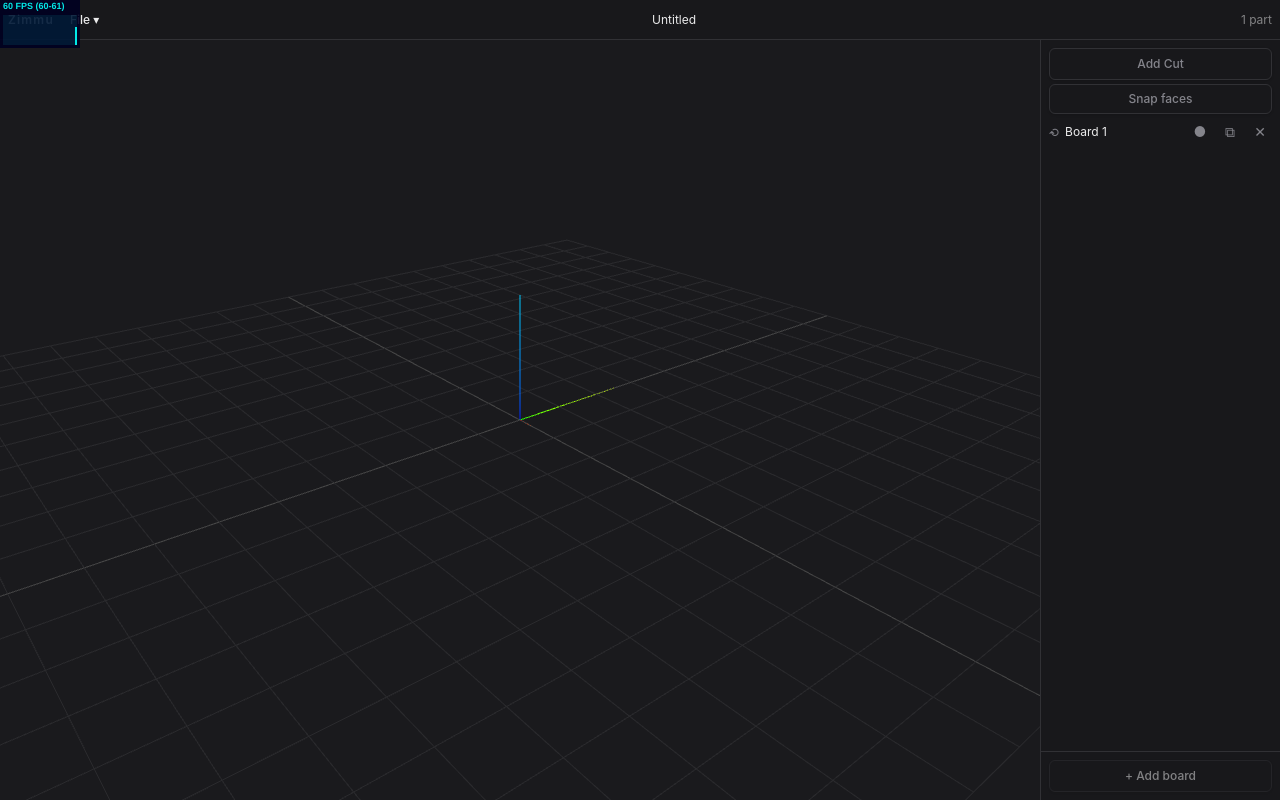
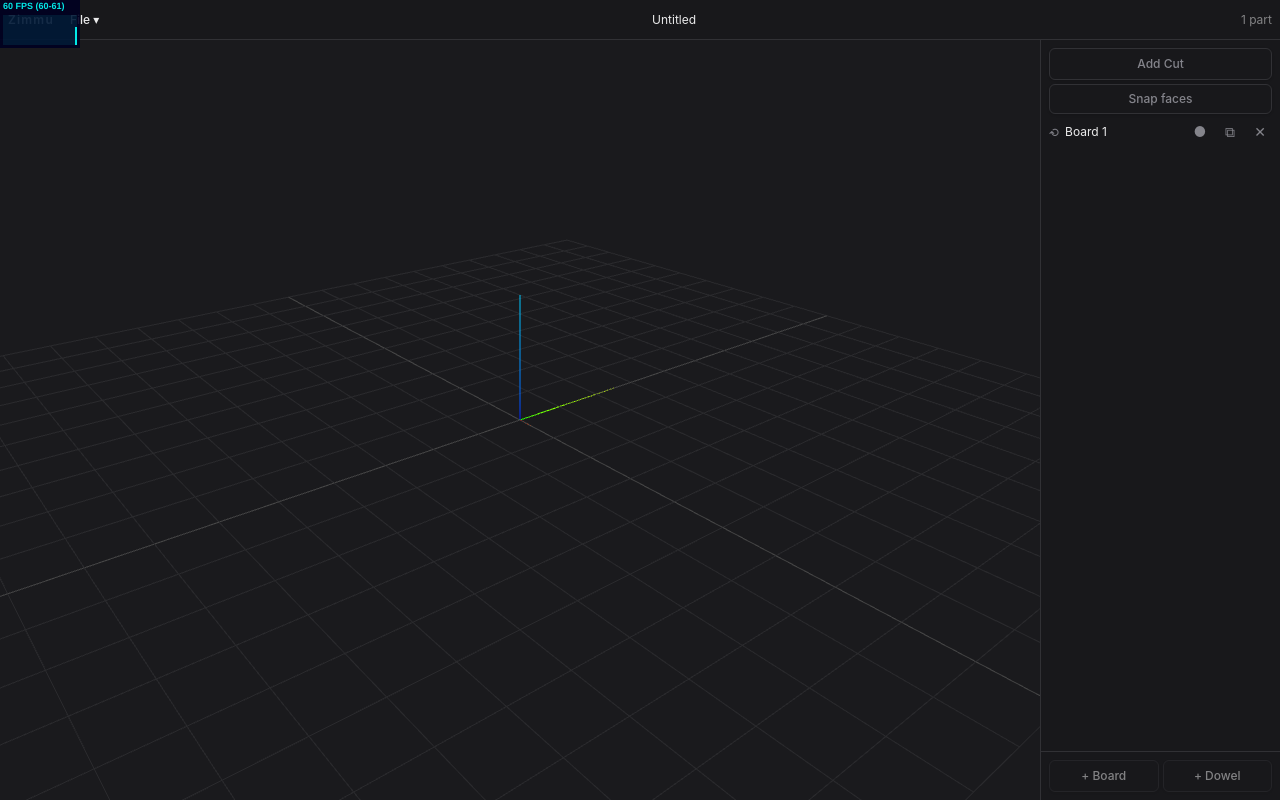
Before and after one commit to Tiosos/zimmu-web, a React (Vite) app: page / in a window 1280 px wide. Built offline with nearby package versions, Linux system fonts and the light colour scheme.

Commit message:
feat(ui): + Dowel button and dowel dimension editor

```diff
--- a/src/ui/sidebar.tsx
+++ b/src/ui/sidebar.tsx
@@ -1,5 +1,5 @@
 import { useState, useEffect, useRef, useMemo } from 'react'
-import type { BoardPart, CutDef, CutId, Part, PartId, Scene } from '../scene/types'
+import type { CutDef, CutId, Part, PartId, Scene } from '../scene/types'
 import { useDebouncedCallback } from './useDebouncedCallback'
 import { faceAxes } from '../scene/snapMath'
 import { PART_COLORS } from '../scene/palette'
@@ -327,7 +327,7 @@ function ColorControl({
   part,
   onUpdate,
 }: {
-  part: BoardPart
+  part: Part
   onUpdate: (id: PartId, updater: (p: Part) => Part, historyLabel?: string) => void
 }) {
   return (
@@ -393,8 +393,6 @@ function EditPanel({
   useEffect(() => {
     if (!labelFocused.current) setLabelValue(part.label)
   }, [part.label])
-
-  if (part.kind !== 'board') return null
 
   return (
     <div className="p-2 border-t border-border">
@@ -462,6 +460,8 @@ function EditPanel({
       <Collapsible open={shapeOpen} onOpenChange={setShapeOpen}>
         <SectionHeader open={shapeOpen} label="Shape" />
         <CollapsibleContent forceMount className="data-[state=closed]:hidden">
+          {part.kind === 'board' ? (
+            <>
               <DimInput
                 label="L"
                 value={part.length}
@@ -480,6 +480,27 @@ function EditPanel({
                 suffix="mm"
                 onCommit={(v) => onUpdate(part.id, (p) => ({ ...p, thickness: v }))}
               />
+            </>
+          ) : (
+            <>
+              <DimInput
+                label="Ø"
+                value={part.diameter}
+                suffix="mm"
+                onCommit={(v) =>
+                  onUpdate(part.id, (p) => (p.kind === 'cylinder' ? { ...p, diameter: v } : p))
+                }
+              />
+              <DimInput
+                label="L"
+                value={part.length}
+                suffix="mm"
+                onCommit={(v) =>
+                  onUpdate(part.id, (p) => (p.kind === 'cylinder' ? { ...p, length: v } : p))
+                }
+              />
+            </>
+          )}
         </CollapsibleContent>
       </Collapsible>
 
@@ -545,8 +566,12 @@ function EditPanel({
         </CollapsibleContent>
       </Collapsible>
 
-      {/* Cuts section — not collapsible; always shown */}
-      <p className="text-[10px] uppercase tracking-widest text-muted-foreground py-1.5">▾ Cuts</p>
+      {/* Cuts section — board only */}
+      {part.kind === 'board' && (
+        <>
+          <p className="text-[10px] uppercase tracking-widest text-muted-foreground py-1.5">
+            ▾ Cuts
+          </p>
           {part.cuts.length === 0 ? (
             <p className="text-[11px] text-muted-foreground py-0.5">No cuts</p>
           ) : (
@@ -563,6 +588,8 @@ function EditPanel({
                 defaultOpen={cut.id === lastPlacedCutId}
               />
             ))
+          )}
+        </>
       )}
 
       {linkedHardware.length > 0 && (
@@ -641,7 +668,7 @@ export function Sidebar({
         <ScrollArea className="flex-1">
           {scene.parts.length === 0 ? (
             <p className="p-4 text-muted-foreground text-xs text-center">
-              No parts — add a board to start
+              No parts — add a part to start
             </p>
           ) : (
             scene.parts.map((part) => {
@@ -750,17 +777,27 @@ export function Sidebar({
           />
         )}
 
-        {/* Add board footer */}
-        <div className="p-2 border-t border-border">
+        {/* Add part footer */}
+        <div className="p-2 border-t border-border flex gap-1">
           <Button
             onClick={() => onAdd('board')}
             disabled={!occtReady}
             title={!occtReady ? 'Loading geometry engine…' : undefined}
             variant="outline"
             size="sm"
-            className="w-full text-xs"
+            className="flex-1 text-xs"
           >
-            + Add board
+            + Board
+          </Button>
+          <Button
+            onClick={() => onAdd('cylinder')}
+            disabled={!occtReady}
+            title={!occtReady ? 'Loading geometry engine…' : undefined}
+            variant="outline"
+            size="sm"
+            className="flex-1 text-xs"
+          >
+            + Dowel
           </Button>
         </div>
       </div>
```
Also changed, not shown: 1 other file (tests, documents, lock files or other folders). Lines whose indentation alone changed are shown as unchanged.
